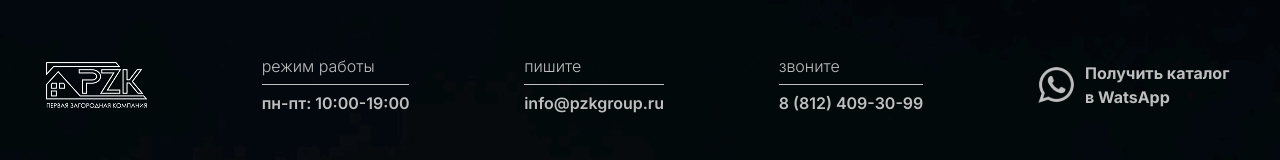
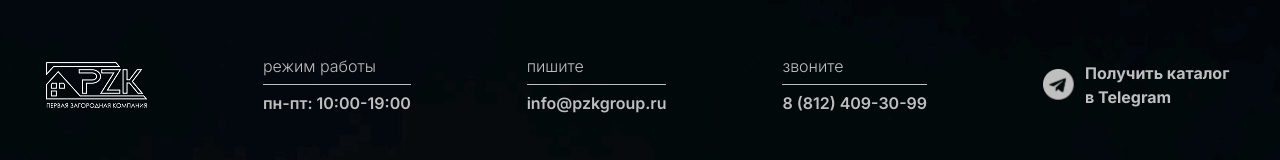
Before and after one commit to AlexandrNikolaenko/pzk-site, a Next.js app: page / in a window 1280 px wide. Shown: the top 160 px of the page. Built offline with nearby package versions, Linux system fonts and the light colour scheme.

Commit message:
fix: switch whatsapp to telegram

```diff
--- a/components/layout/header.tsx
+++ b/components/layout/header.tsx
@@ -24,15 +24,15 @@ export default function Header() {
         />
         <Link
           href={
-            "https://wa.me/79315831722?text=%D0%97%D0%B4%D1%80%D0%B0%D0%B2%D1%81%D1%82%D0%B2%D1%83%D0%B9%D1%82%D0%B5!%20%D0%9F%D1%80%D0%B8%D1%88%D0%BB%D0%B8%D1%82%D0%B5%20%D0%BF%D0%BE%D0%B6%D0%B0%D0%BB%D1%83%D0%B9%D1%81%D1%82%D0%B0%20%D0%BA%D0%B0%D1%82%D0%B0%D0%BB%D0%BE%D0%B3%20%D0%BF%D0%BE%D0%B4%D1%81%D0%B2%D0%B5%D1%82%D0%BA%D0%B8"
+            "https://t.me/m/eIAw9FIUZmZi"
           }
           className="flex items-center gap-[11px]"
         >
-          <div className="relative w-9 max-[1100px]:w-[30px] max-[550px]:w-[25px] aspect-square">
-            <Image src={"/whatsapp-icon.svg"} alt="whatsapp" fill />
+          <div className="relative w-[31px] max-[1100px]:w-[25px] max-[550px]:w-5 aspect-square">
+            <Image src={"/telegram-icon.svg"} alt="whatsapp" fill />
           </div>
           <span className="max-w-[149px] max-[1100px]:max-w-[115px] max-[550px]:max-w-[93px] text-[#BFBFBF] text-base max-[1100px]:text-xs max-[550px]:text-[10px] font-bold">
-            Получить каталог в WatsApp
+            Получить каталог в Telegram
           </span>
         </Link>
       </div>
```
Also changed, not shown: public/telegram-icon.svg (added).
